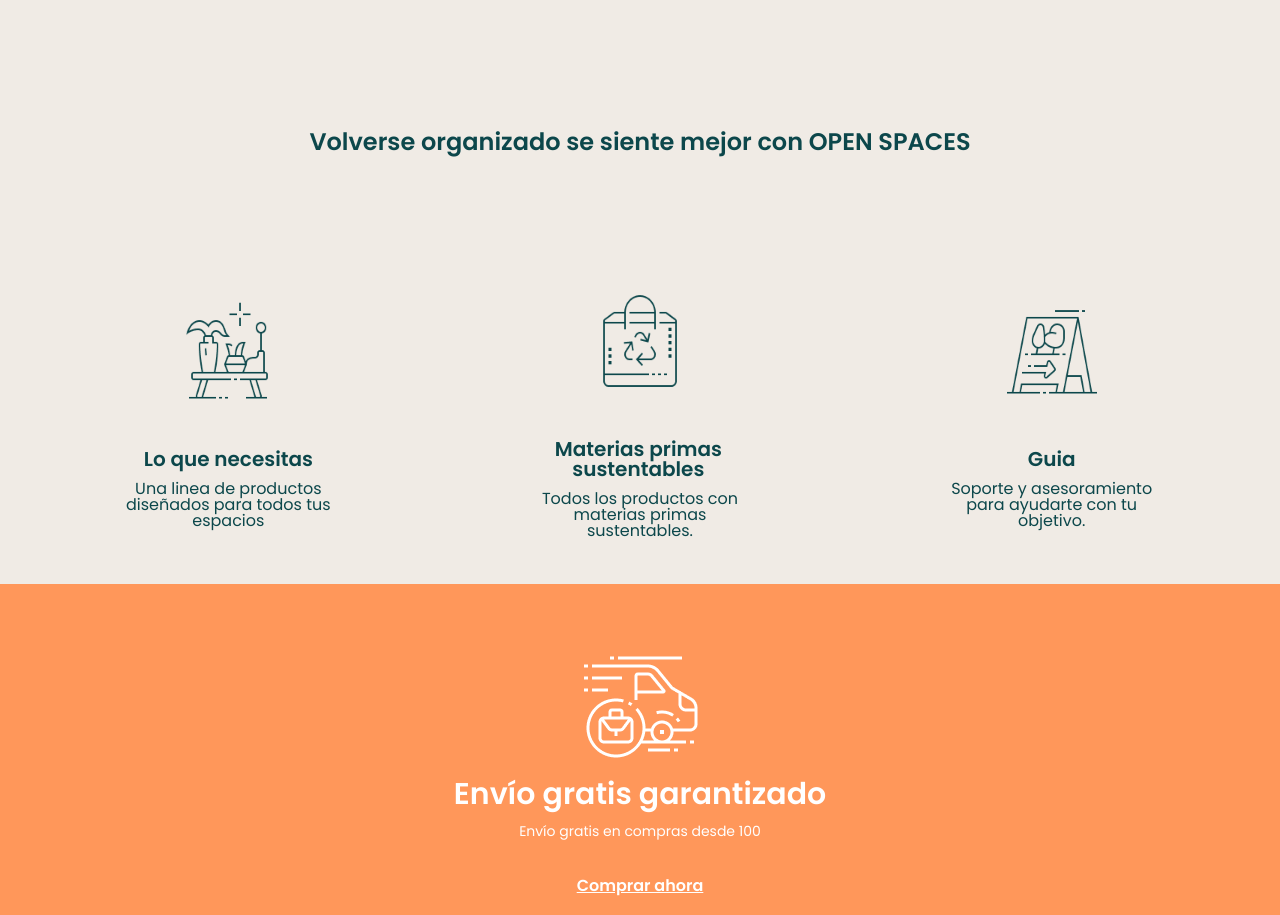
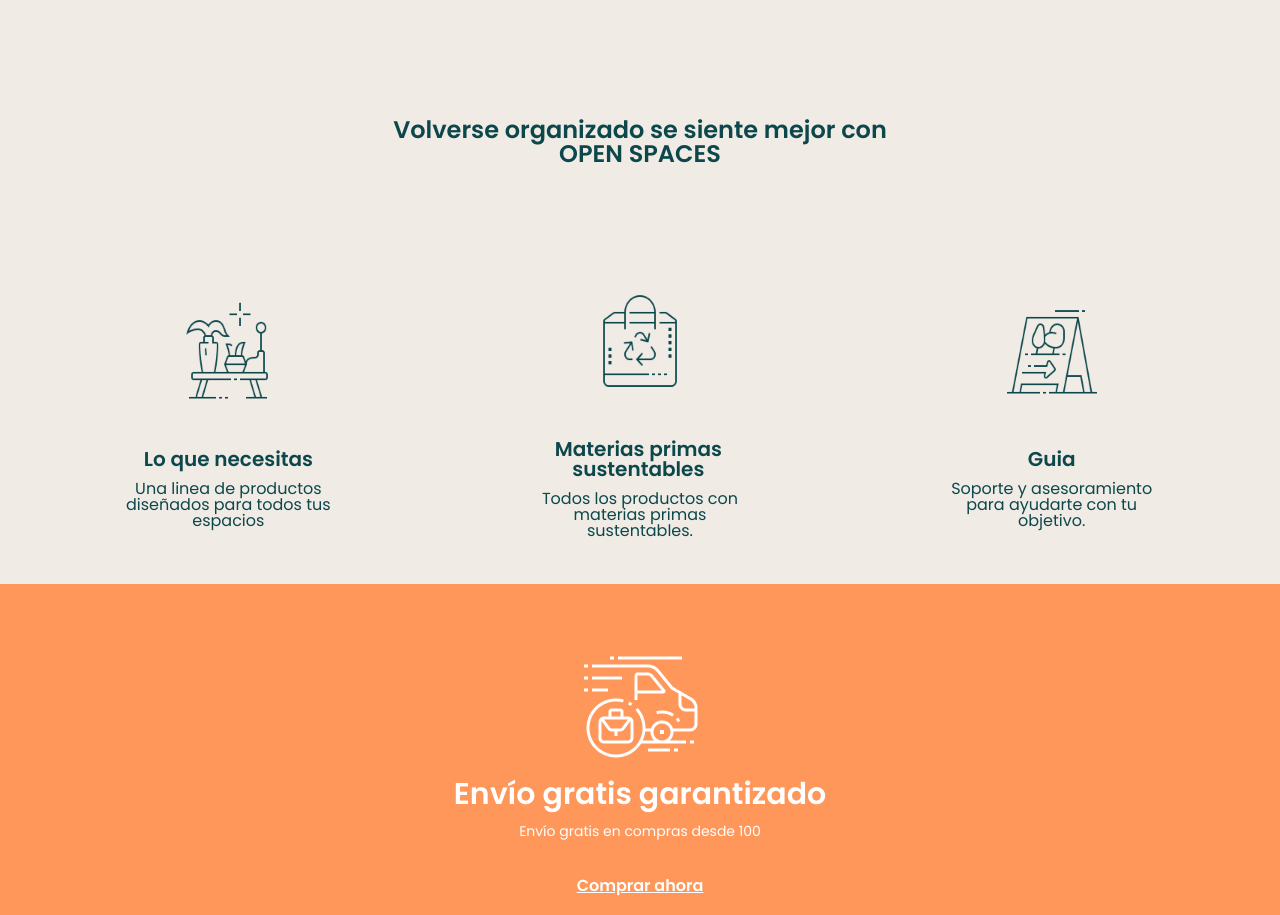
Before and after one commit to LunaRocio/responsive-design, a website: page docs/index.html in a window 1280 px wide. Shown: the part 802-1717 px from the top of the page. Drawn offline with nearby package versions, Linux system fonts and the light colour scheme; files that its build step writes are made by us from their sources; files whose address does not match are found by name; a web font is replaced by a local one.

Commit message:
add readme

```diff
--- a/src/scss/layout/_main.scss
+++ b/src/scss/layout/_main.scss
@@ -120,6 +120,7 @@
     &__h2{
     font-size: 24px;
     font-weight: 600;
+    max-width: 33ch;
 
         &--span{
             text-transform: uppercase;
```
Also changed, not shown: README.md.
